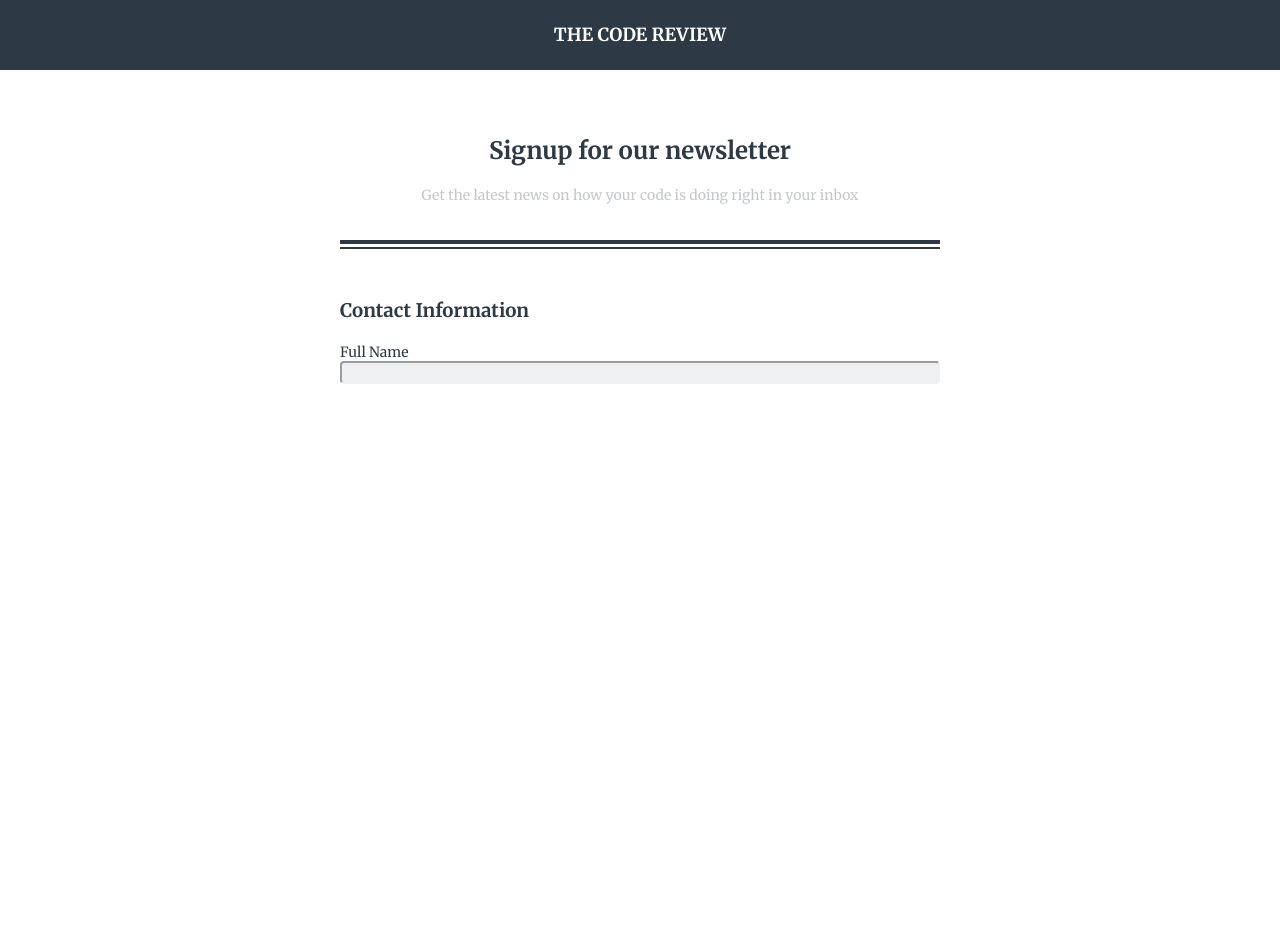
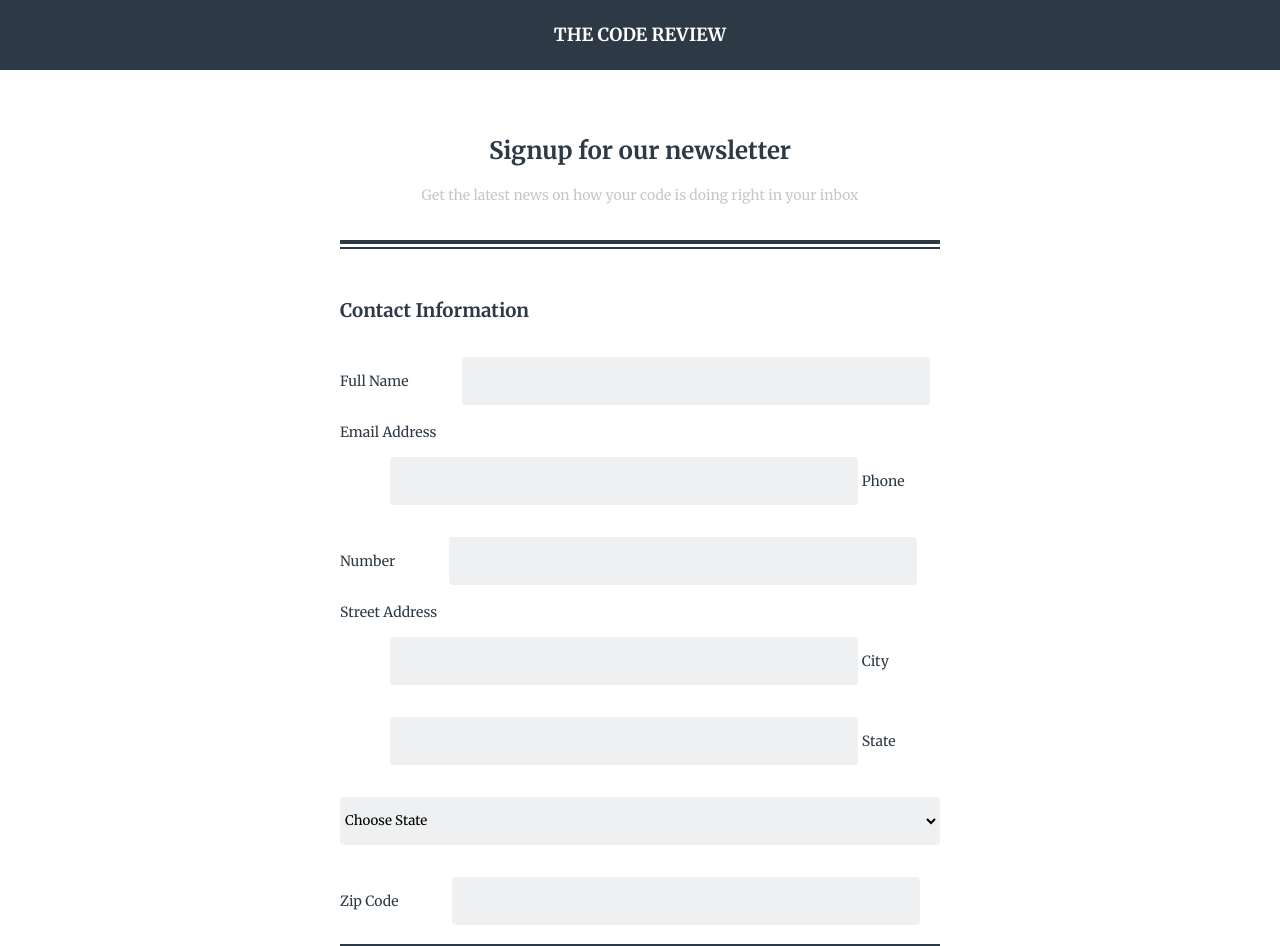
Before and after one commit to MikeLegemah5799/Project_3, a plain HTML site: page index.html in a window 1280 px wide. Before the commit the page ends 800 px from the top, so only its background shows below. Drawn offline with Linux system fonts and the light colour scheme.

Commit message:
Added in fields

```diff
--- a/css/style.css
+++ b/css/style.css
@@ -66,13 +66,18 @@ label{
     color: #2D3945;
 }
 
-input{
+input, select{
     width: 100%;
     -webkit-border-radius: 4px;
     -moz-border-radius: 4px;
     border-radius: 4px;
     border-color: #EFF0F1;
     background-color: #EFF0F1;
+    border-top-style: outset;
+    border-left-style: outset;
+    height: 48px;
+    margin-top: 16px;
+    margin-bottom: 16px;
 }
 /**********************************************Media Queries**************************************************/
 
@@ -97,4 +102,8 @@ input{
     .silver-text{
         margin-top: 0;
     }
+    input{
+        margin-left: 50px;
+        width: 78%;
+    }
 }/*end of desktop*/
--- a/index.html
+++ b/index.html
@@ -22,6 +22,22 @@
             <form>
                 <label>Full Name</label>
                     <input type="text" name="fullname" required="required">
+                <label>Email Address</label>
+                    <input type="text" name="emailaddress" required="required">
+                <label>Phone Number</label>
+                    <input type="text" name="phonenumber">
+                <label>Street Address</label>
+                    <input type="text" name="streetaddress">
+                <label>City</label>
+                    <input type="text" name="city">
+                <label>State</label>
+                    <select>
+                        <option>Choose State</option>
+                        <option>New York</option>
+                    </select>
+                <label>Zip Code</label>
+                    <input type="text" name="zipcode">
+                <hr class="thin-line">
             </form>
         </div><!--end of container-->
 
```
